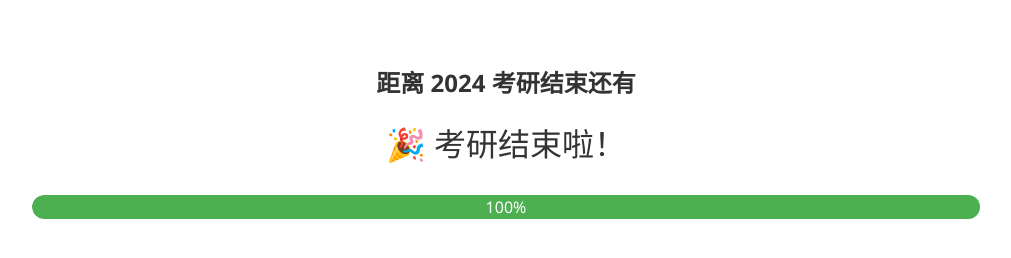
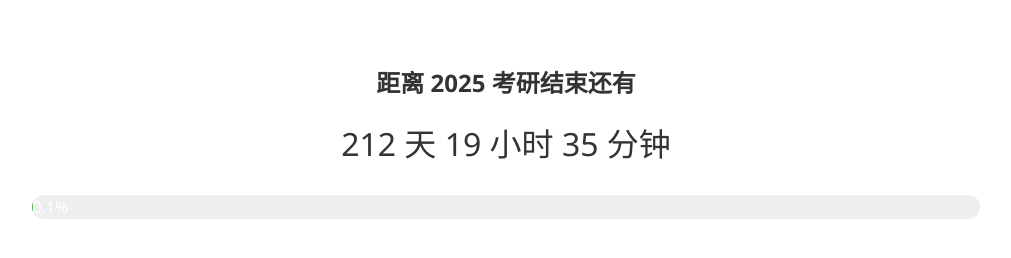
Before and after one commit to CCsong-milk/notion, a plain HTML site: page index.html in a window 1280 px wide. Shown: the whole page, without its empty margins (134-1145 px from the left). Drawn offline with Linux system fonts and the light colour scheme.

Commit message:
index.html

```diff
--- a/index.html
+++ b/index.html
@@ -40,7 +40,7 @@
   </style>
 </head>
 <body>
-  <h1>距离 2024 考研结束还有</h1>
+  <h1>距离 2025 考研结束还有</h1>
   <div class="countdown" id="countdown">加载中...</div>
 
   <div class="progress-container">
@@ -48,8 +48,8 @@
   </div>
 
   <script>
-    const startTime = new Date("2024-09-01T00:00:00");
-    const endTime = new Date("2024-12-23T00:00:00");
+    const startTime = new Date("2025-05-21T00:00:00");
+    const endTime = new Date("2025-12-20T00:00:00");
 
     function updateCountdown() {
       const now = new Date();
```
